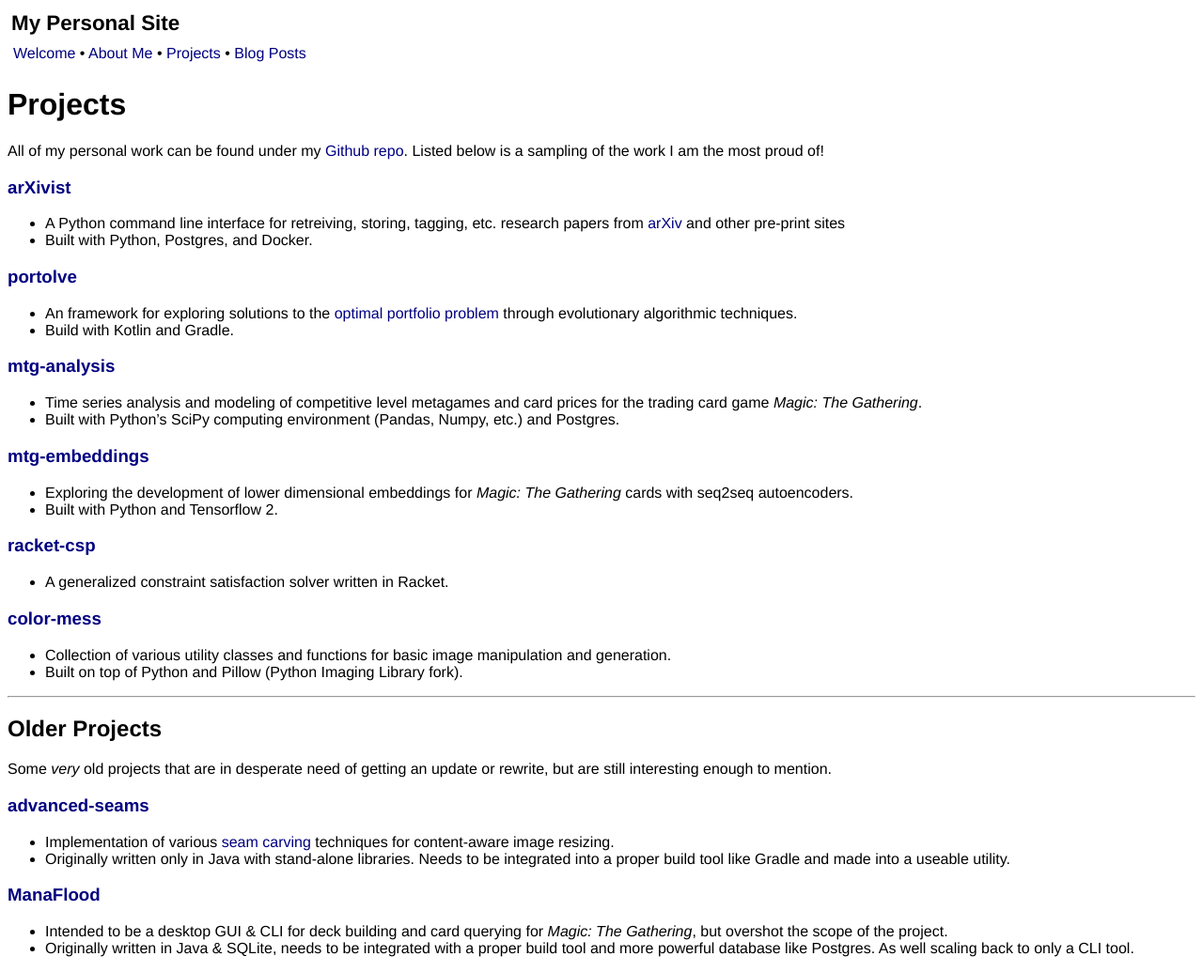
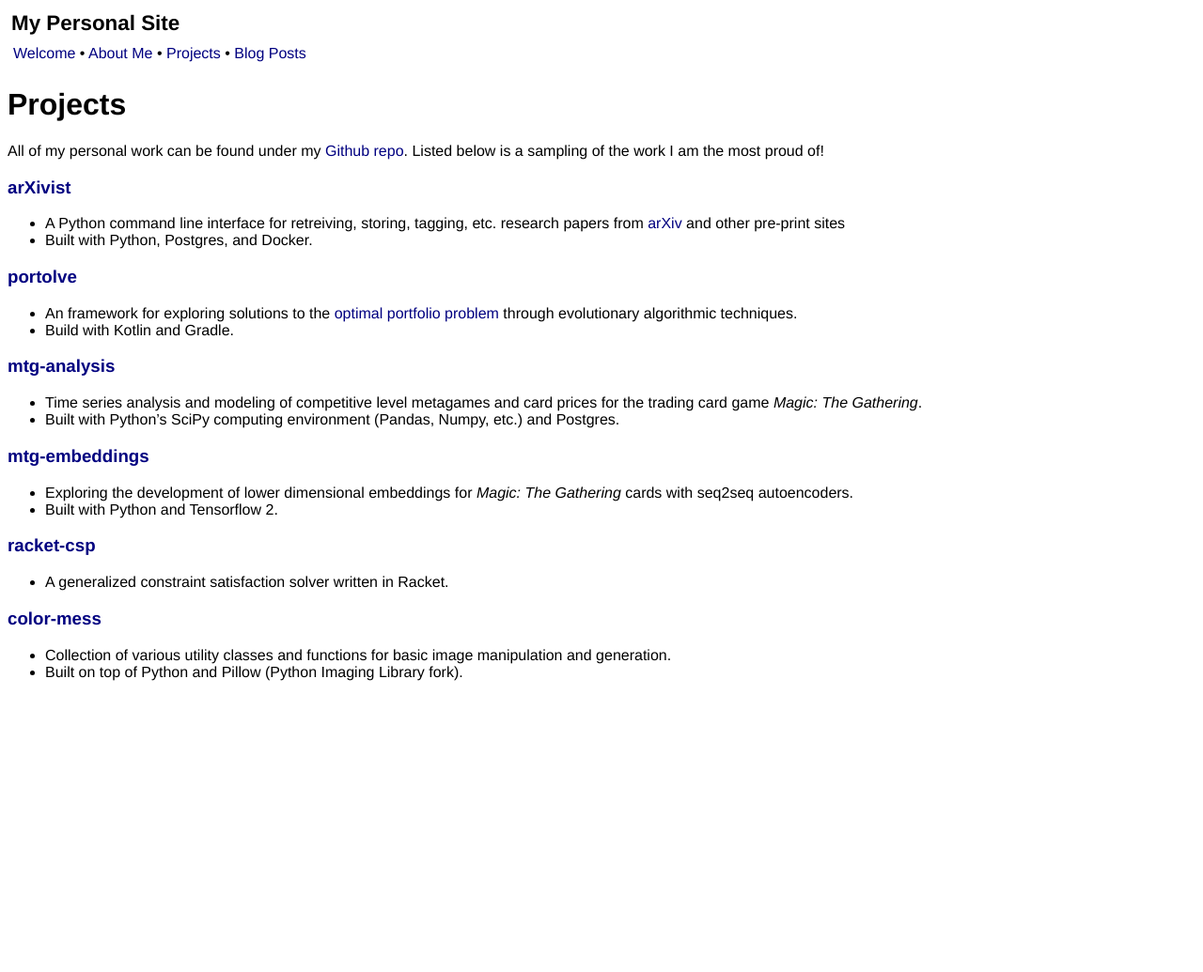
Before and after one commit to njhofmann/njhofmann.github.io, a Jekyll site: the page built from projects.md, in a window 1280 px wide. Shown: the whole page at 94% size. Built offline with Jekyll 4.4.1, drawn with Linux system fonts in a browser that asks for light colours; after the commit the page ends 900 px from its top, so only the background shows below that.

Commit message:
removed old projects

```diff
--- a/projects.md
+++ b/projects.md
@@ -30,16 +30,3 @@ All of my personal work can be found under my [Github repo](https://github.com/n
 ### [color-mess](https://github.com/njhofmann/color-mess)
 * Collection of various utility classes and functions for basic image manipulation and generation.
 * Built on top of Python and Pillow (Python Imaging Library fork).
-
----
-
-## Older Projects
-Some *very* old projects that are in desperate need of getting an update or rewrite, but are still interesting enough to mention.
-
-### [advanced-seams](https://github.com/njhofmann/advanced-seams)
-* Implementation of various [seam carving](https://en.wikipedia.org/wiki/Seam_carving) techniques for content-aware image resizing.
-* Originally written only in Java with stand-alone libraries. Needs to be integrated into a proper build tool like Gradle and made into a useable utility.
-
-### [ManaFlood](https://github.com/njhofmann/ManaFlood)
-* Intended to be a desktop GUI & CLI for deck building and card querying for *Magic: The Gathering*, but overshot the scope of the project.
-* Originally written in Java & SQLite, needs to be integrated with a proper build tool and more powerful database like Postgres. As well scaling back to only a CLI tool.
```
Also changed, not shown: blog.md (+1 -1 lines).
